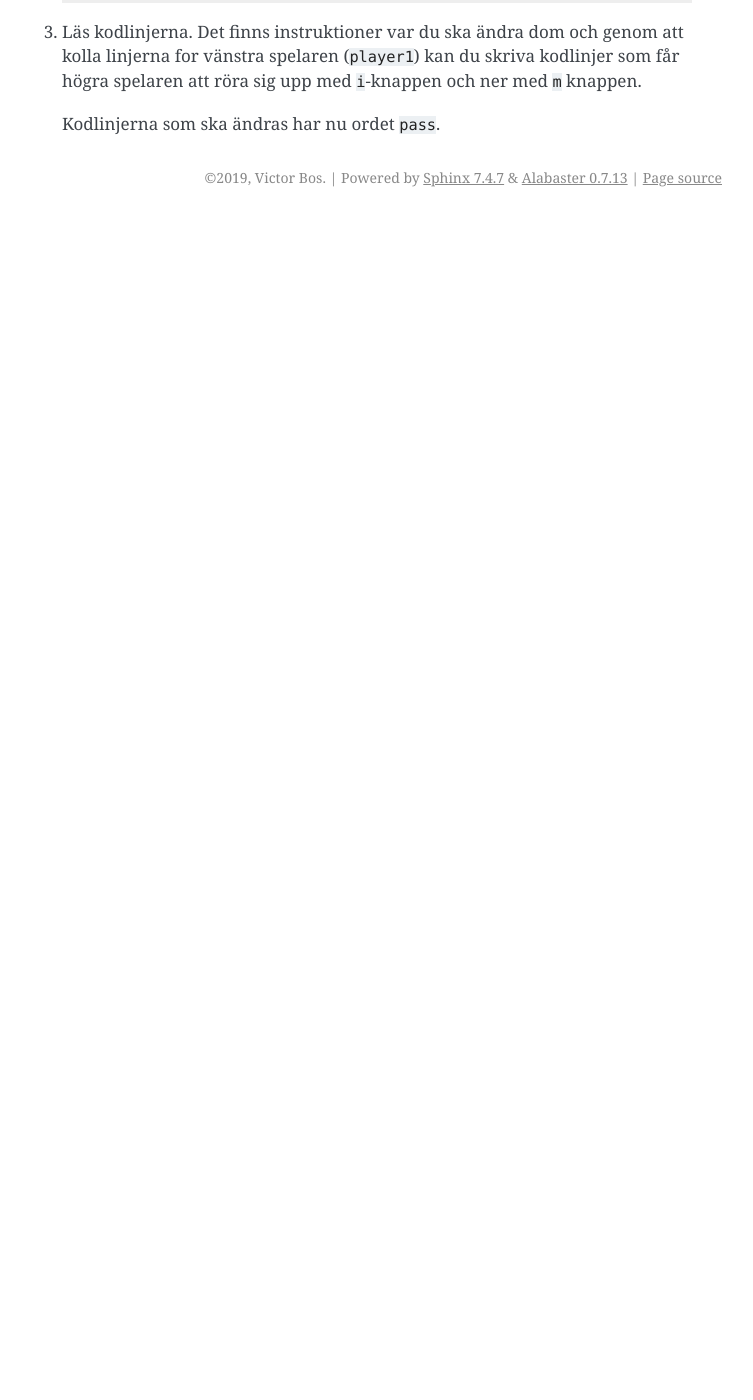
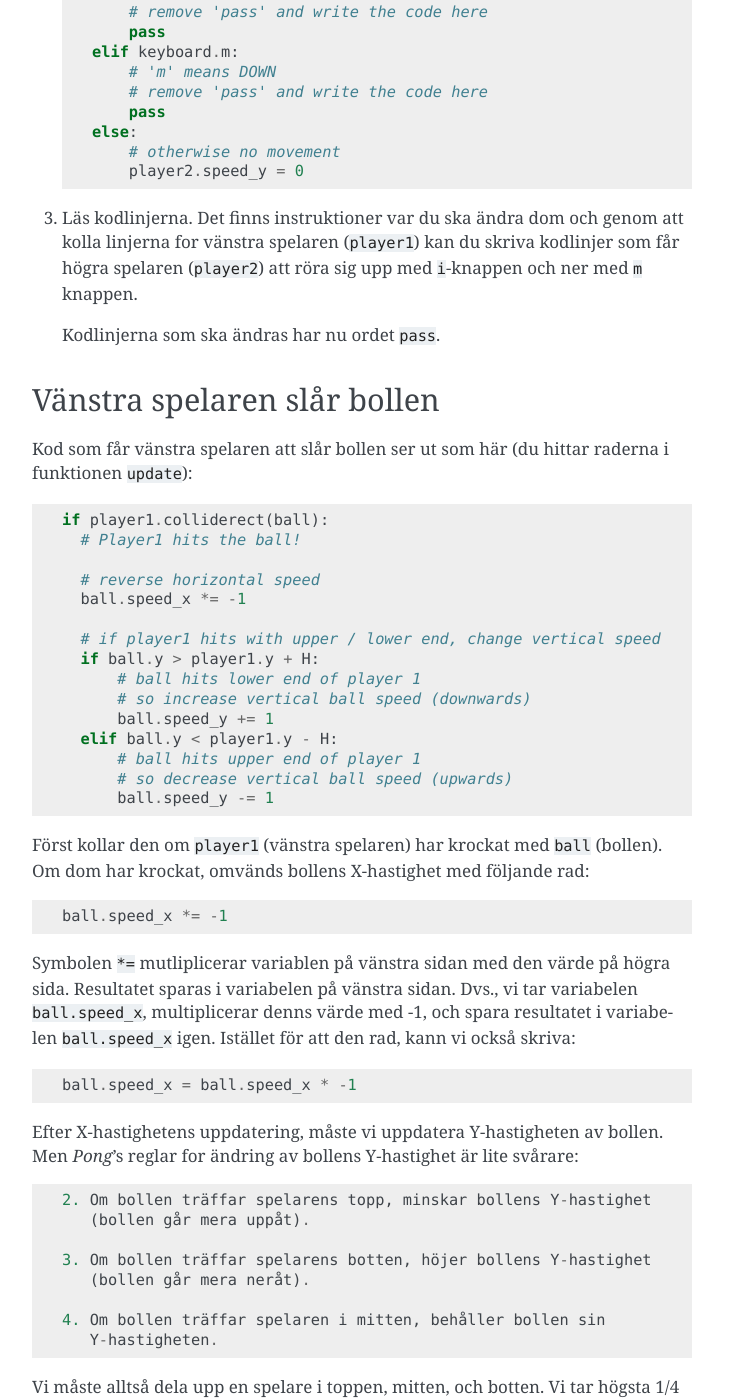
Before and after one commit to vbos70/KodKlubben, a Sphinx documentation site: the page built from docs/pong.rst, in a window 1280 px wide and 1400 px high, scrolled down 4691 px. Shown: the whole window, without its empty margins (388-1141 px from the left). Built offline with Sphinx 7.4.7, drawn with Linux system fonts in a browser that asks for light colours; before the commit the page ends 4908 px from its top, so only the background shows below that; some of the changed text lies outside the part shown.

Commit message:
Text completed.

```diff
--- a/docs/pong.rst
+++ b/docs/pong.rst
@@ -156,9 +156,22 @@
 
 2. Ändrar spelarnas position beroende på deras hastighet.
 
-3. Ändrar bollens position beroende på denns hastighet (båda i X och Y-riktning).
+3. Ändrar bollens position beroende på denns hastighet (båda i X och
+   Y-riktning).
 
 4. Om en spelare slår bollen, ändrar bollens hastighet.
+
+   1. Bollens X-hastighet omvänds. Om den var positiv, blir den
+      negativ och om den var negativ, blir den positiv.
+
+   2. Om bollen träffar spelarens topp, minskar bollens Y-hastighet
+      (bollen går mera uppåt).
+
+   3. Om bollen träffar spelarens botten, höjer bollens Y-hastighet
+      (bollen går mera neråt).
+
+   4. Om bollen träffar spelaren i mitten, behåller bollen sin
+      Y-hastigheten.
 
 5. Om bollen rör på toppen av fältet, ändrar dess Y-riktning neråt.
 
@@ -211,7 +224,121 @@
 
 3. Läs kodlinjerna. Det finns instruktioner var du ska ändra dom och
    genom att kolla linjerna for vänstra spelaren (``player1``) kan du
-   skriva kodlinjer som får högra spelaren att röra sig upp med
-   ``i``-knappen och ner med ``m`` knappen.
+   skriva kodlinjer som får högra spelaren (``player2``) att röra sig
+   upp med ``i``-knappen och ner med ``m`` knappen.
 
    Kodlinjerna som ska ändras har nu ordet ``pass``.
+
+Vänstra spelaren slår bollen
+----------------------------
+
+Kod som får vänstra spelaren att slår bollen ser ut som här (du hittar
+raderna i funktionen ``update``)::
+
+          if player1.colliderect(ball):
+            # Player1 hits the ball!
+
+            # reverse horizontal speed
+            ball.speed_x *= -1
+
+            # if player1 hits with upper / lower end, change vertical speed
+            if ball.y > player1.y + H:
+                # ball hits lower end of player 1
+                # so increase vertical ball speed (downwards)
+                ball.speed_y += 1
+            elif ball.y < player1.y - H:
+                # ball hits upper end of player 1
+                # so decrease vertical ball speed (upwards)
+                ball.speed_y -= 1
+
+Först kollar den om ``player1`` (vänstra spelaren) har krockat med
+``ball`` (bollen). Om dom har krockat, omvänds bollens X-hastighet med
+följande rad::
+
+            ball.speed_x *= -1
+
+Symbolen ``*=`` mutliplicerar variablen på vänstra sidan med den värde
+på högra sida. Resultatet sparas i variabelen på vänstra sidan. Dvs.,
+vi tar variabelen ``ball.speed_x``, multiplicerar denns värde med -1,
+och spara resultatet i variabelen ``ball.speed_x`` igen.  Istället för
+att den rad, kann vi också skriva::
+
+            ball.speed_x = ball.speed_x * -1
+
+Efter X-hastighetens uppdatering, måste vi uppdatera Y-hastigheten av
+bollen. Men *Pong*'s reglar for ändring av bollens Y-hastighet är lite
+svårare::
+
+   2. Om bollen träffar spelarens topp, minskar bollens Y-hastighet
+      (bollen går mera uppåt).
+
+   3. Om bollen träffar spelarens botten, höjer bollens Y-hastighet
+      (bollen går mera neråt).
+
+   4. Om bollen träffar spelaren i mitten, behåller bollen sin
+      Y-hastigheten.
+
+Vi måste alltså dela upp en spelare i toppen, mitten, och botten. Vi
+tar högsta 1/4 del av spelaren som toppen och lägsta 1/4 del som
+botten. Allt som finns emellan toppen och botten (1/2 del) är mitten.
+
+Obs. Det finns olika sätt att dela upp rektanglarna. Det är bra att
+experimentera med olika varianter.
+
+I koden finns en variabele ``H`` som har värde::
+
+  H = (player1.bottom - player1.top) // 4
+
+``H`` är därför 1/4 del av spelarens höjd. Vi använder ``H`` för at
+räkna ut om bollen träffar spelaren på toppen, mitten, eller botten::
+
+            # if player1 hits with upper / lower end, change vertical speed
+            if ball.y > player1.y + H:
+                # ball hits lower end of player 1
+                # so increase vertical ball speed (downwards)
+                ball.speed_y += 1
+            elif ball.y < player1.y - H:
+                # ball hits upper end of player 1
+                # so decrease vertical ball speed (upwards)
+                ball.speed_y -= 1
+
+Först kollar vi om bollens Y-koordinat ar högre än spelarens
+Y-koordinat + ``H``. Det betyder att bollen har träffats spelarens
+botten och vi därför höjar bollens Y-hastighed med 1 (``ball.speed_y
++= 1``).
+
+Om det är inte så (``elif``), så kollar vi om bollens Y-koordinat är
+mindre än spelarens Y-koordinat - ``H``. Det betyder att bollen har
+träffats spelarens top och vi därför minskar bollens Y-hastighed med 1
+(``ball.speed_y -= 1``)
+
+Högra spelaren slår bollen
+--------------------------
+
+Just efter kodraderna som fick vänstra spelaren att slår bollen, finns
+följande rader::
+
+        if player2.colliderect(ball):
+            # Player2 hits the ball!
+            # remove 'pass' and write the code here
+            pass
+
+Här ska du tar bort dom sista 2 rader och sen skriva kod som får den
+högra spelara att slår bollen. Den kod är nästan samma som för vänstra
+spelaren, men du ska skriva ``player2`` istället för ``player1``::
+
+        if player2.colliderect(ball):
+          # Player2 hits the ball!
+
+          # reverse horizontal speed
+          ball.speed_x *= -1
+
+          # if player2 hits with upper / lower end, change vertical speed
+          if ball.y > player2.y + H:
+              # ball hits lower end of player 2
+              # so increase vertical ball speed (downwards)
+              ball.speed_y += 1
+          elif ball.y < player2.y - H:
+              # ball hits upper end of player 2
+              # so decrease vertical ball speed (upwards)
+              ball.speed_y -= 1
```
